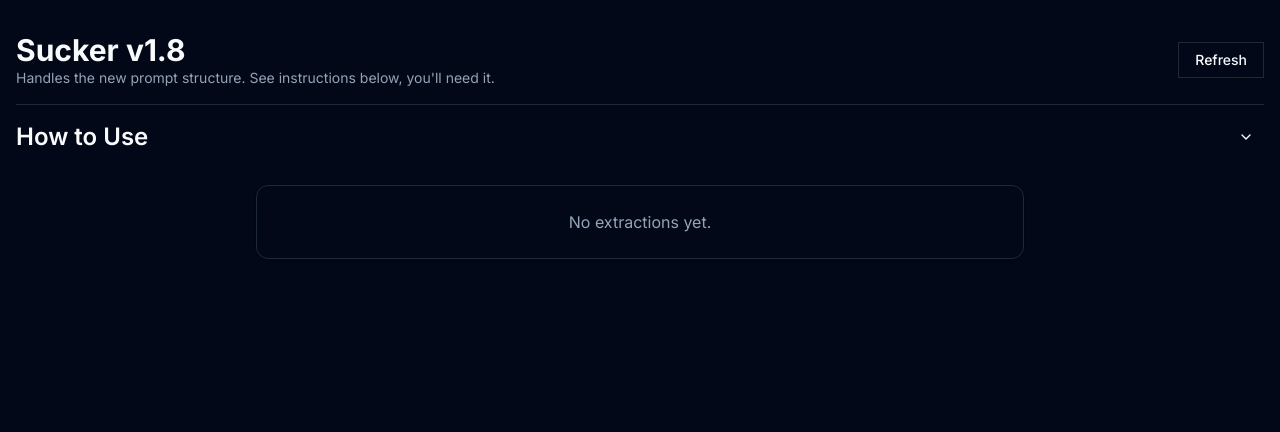
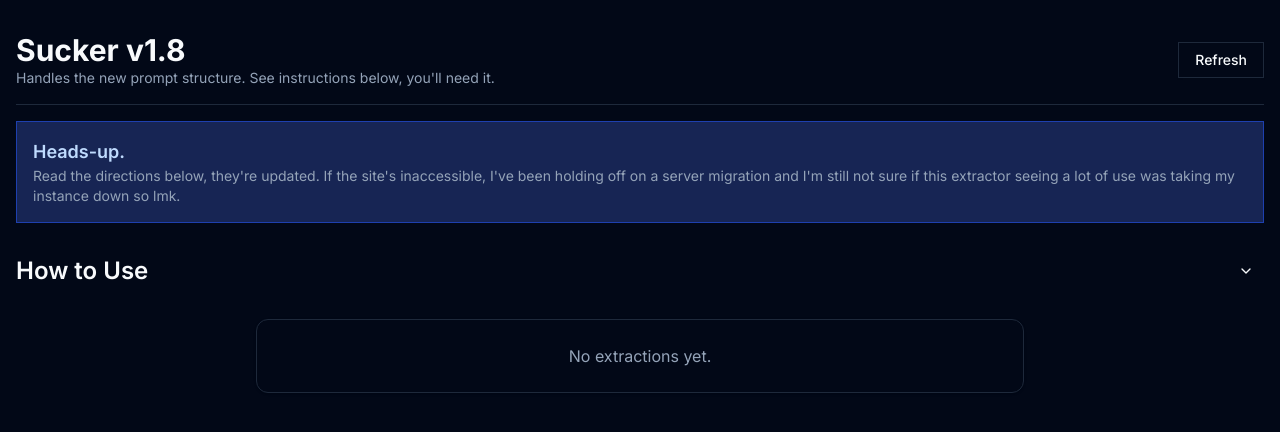
Before and after one commit to severian-dev/sucker.severian.dev, a Next.js app: page / in a window 1280 px wide. Shown: the top 432 px of the page. Built offline with nearby package versions, Linux system fonts and the light colour scheme.

Commit message:
chore: add callout

```diff
--- a/src/app/page.tsx
+++ b/src/app/page.tsx
@@ -206,6 +206,18 @@ export default function Home() {
         </div>
 
         <Separator className="my-4" />
+        <div className="mb-8">
+          <div className="bg-blue-50 dark:bg-blue-950 border border-blue-200 dark:border-blue-800 rounded-lg p-4">
+            <div className="flex flex-col justify-between">
+              <span className="text-lg font-semibold text-blue-800 dark:text-blue-200">
+                Heads-up.
+              </span>
+              <p className="text-sm text-muted-foreground">
+                Read the directions below, they're updated. If the site's inaccessible, I've been holding off on a server migration and I'm still not sure if this extractor seeing a lot of use was taking my instance down so lmk.
+              </p>
+            </div>
+          </div>
+        </div>
 
         <Collapsible
           open={isInstructionsOpen}
```
